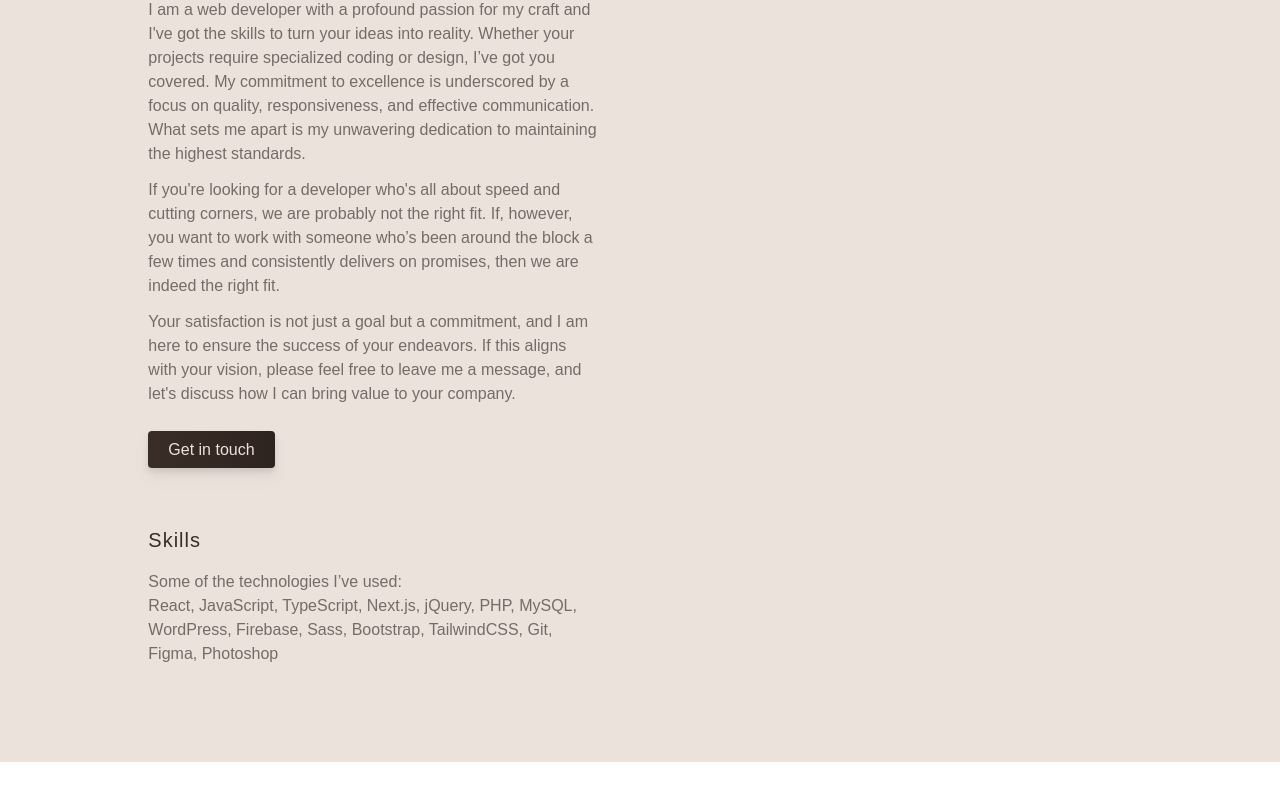
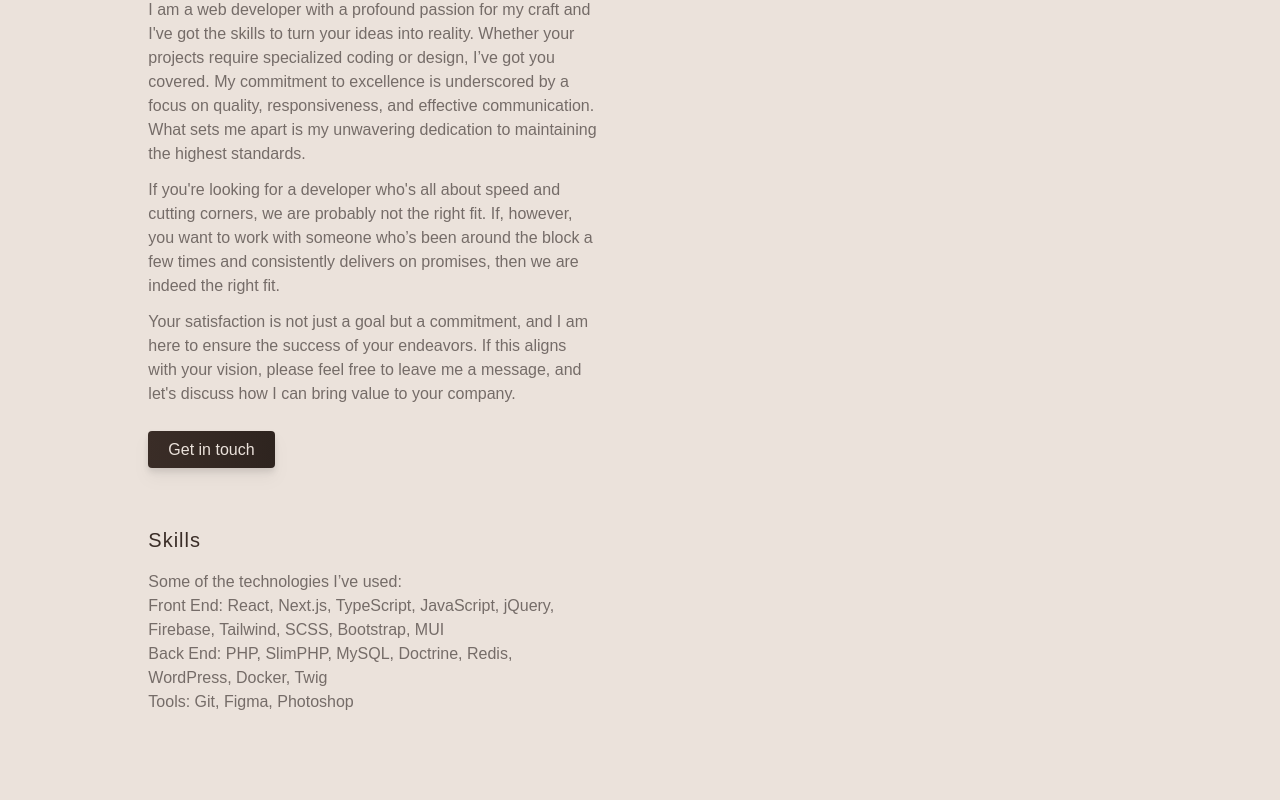
Before and after one commit to DamirPavlik/Portfolio, a React (Vite) app: page /about in a window 1280 px wide. Shown: the part 796-1596 px from the top of the page. Before the commit the page ends 1558 px from the top, so only its background shows below. Built offline with nearby package versions, Linux system fonts and the light colour scheme.

Commit message:
chore: update skills

```diff
--- a/src/pages/About/index.tsx
+++ b/src/pages/About/index.tsx
@@ -99,9 +99,13 @@ const About = () => {
               Some of the technologies I’ve used:
             </p>
             <p className="lg:text-base text-sm text-gray">
-              React, JavaScript, TypeScript, Next.js, jQuery, PHP, MySQL,
-              WordPress, Firebase, Sass, Bootstrap, TailwindCSS, Git, Figma,
-              Photoshop
+              Front End: React, Next.js, TypeScript, JavaScript, jQuery, Firebase, Tailwind, SCSS, Bootstrap, MUI
+            </p>
+            <p className="lg:text-base text-sm text-gray">
+              Back End: PHP, SlimPHP, MySQL, Doctrine, Redis, WordPress, Docker, Twig
+            </p>
+            <p className="lg:text-base text-sm text-gray">
+              Tools: Git, Figma, Photoshop
             </p>
           </div>
         </motion.div>
--- a/src/pages/Home/Navigation.tsx
+++ b/src/pages/Home/Navigation.tsx
@@ -29,7 +29,7 @@ const Navigation = () => {
       >
         <Link
           to="/experience"
-          className="text-[15vw] lg:text-[10vw] block font-grandslang text-brown hover:ml-3 transition-all duration-300"
+          className="text-[15vw] lg:text-[10vw] xl:text-[8vw] block font-grandslang text-brown hover:ml-3 transition-all duration-300"
         >
           Experience
         </Link>
@@ -53,7 +53,7 @@ const Navigation = () => {
       >
         <Link
           to="/about"
-          className="text-[15vw] lg:text-[10vw] block font-grandslang text-brown hover:ml-3 transition-all duration-300"
+          className="text-[15vw] lg:text-[10vw] xl:text-[8vw] block font-grandslang text-brown hover:ml-3 transition-all duration-300"
         >
           About
         </Link>
@@ -77,7 +77,7 @@ const Navigation = () => {
       >
         <Link
           to="/contact"
-          className="text-[15vw] lg:text-[10vw] block font-grandslang text-brown hover:ml-3 transition-all duration-300"
+          className="text-[15vw] lg:text-[10vw] xl:text-[8vw] block font-grandslang text-brown hover:ml-3 transition-all duration-300"
         >
           Contact
         </Link>
```
